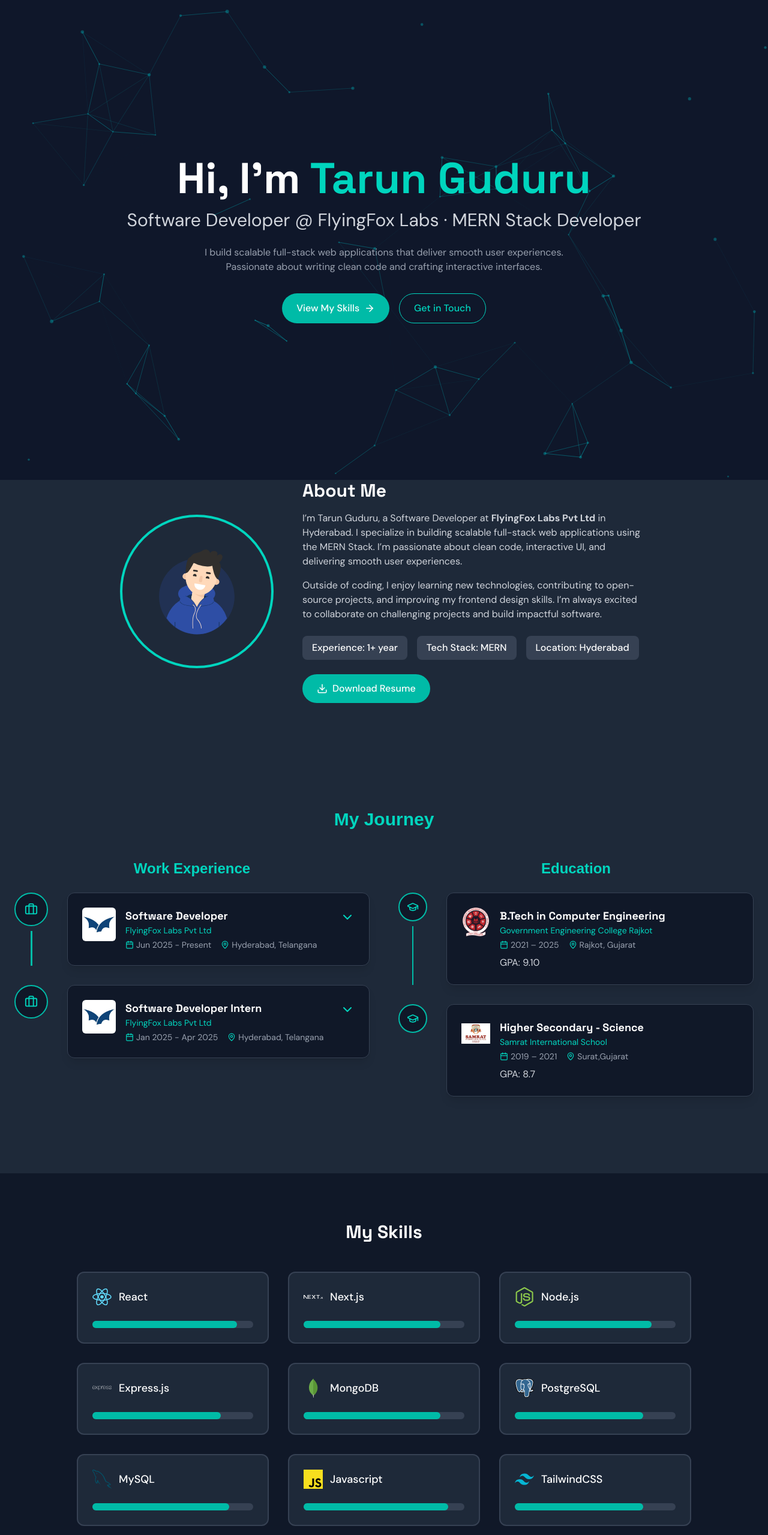
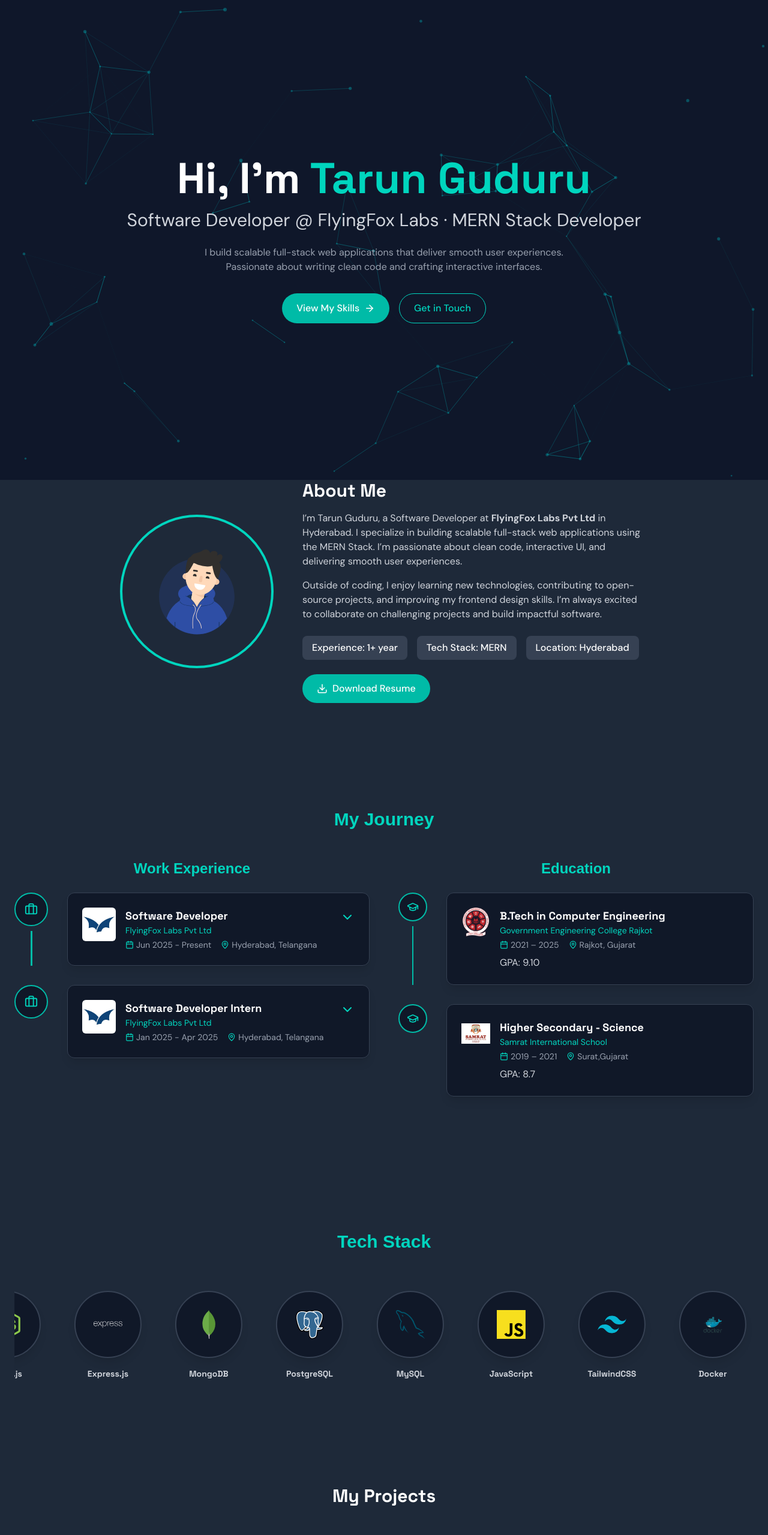
Before and after one commit to tarunguduru2811/portfolio-tarun, a Next.js app: page / in a window 1280 px wide. Shown: the top 2559 px of the page at 60% size. Built offline with nearby package versions, Linux system fonts and the light colour scheme.

Commit message:
Updated Skills Section

```diff
--- a/app/components/Projects.tsx
+++ b/app/components/Projects.tsx
@@ -95,7 +95,7 @@
                   className="bg-gray-900 rounded-xl overflow-hidden shadow-lg cursor-pointer border-2 border-gray-700"
                   initial={{opacity:0,y:20}}
                   whileInView={{opacity:1,y:0}}
-                  whileHover={{scale:1.05,rotate:1}}
+                  whileHover={{scale:1.05,boxShadow: "0 0 20px rgba(20, 184, 166, 0.3)"}}
                   transition={{delay:index*0.1,duration:0.6}}
                   onClick={()=>setSelectedProject(index)}
                   >
--- a/app/components/Skills.tsx
+++ b/app/components/Skills.tsx
@@ -1,26 +1,30 @@
 "use client";
 
 import { motion } from "framer-motion";
-import { Code, Database, Server, Monitor } from "lucide-react";
+import Image from "next/image";
 import Particles from "react-tsparticles";
 import type { Engine } from "tsparticles-engine";
 import { loadSlim } from "tsparticles-slim";
 
-// Skills Data
-const skills = [
-    {name:"React",icon:"/react.svg",level:90},
-    {name:"Next.js",icon:"/nextjs.svg",level:85},
-    {name:"Node.js",icon:"/nodejs.svg",level:85},
-    {name:"Express.js",icon:"/expressjs.svg",level:80},
-    {name:"MongoDB",icon:"/mongodb.svg",level:85},
-    {name:"PostgreSQL",icon:"/postgress.svg",level:80},
-    {name:"MySQL",icon:"/mysql.svg",level:85},
-    {name:"Javascript",icon:"/javascript.svg",level:90},
-    {name:"TailwindCSS",icon:"/tailwindcss.svg",level:80},
-    {name:"Docker",icon:"/docker.png",level:80},
-    {name:"Python",icon:"/python.png",level:80}
-]
-// Particles Component
+interface Skill {
+  name: string;
+  icon: string;
+}
+
+const skills: Skill[] = [
+  { name: "React", icon: "/react.svg" },
+  { name: "Next.js", icon: "/nextjs.svg" },
+  { name: "Node.js", icon: "/nodejs.svg" },
+  { name: "Express.js", icon: "/expressjs.svg" },
+  { name: "MongoDB", icon: "/mongodb.svg" },
+  { name: "PostgreSQL", icon: "/postgress.svg" },
+  { name: "MySQL", icon: "/mysql.svg" },
+  { name: "JavaScript", icon: "/javascript.svg" },
+  { name: "TailwindCSS", icon: "/tailwindcss.svg" },
+  { name: "Docker", icon: "/docker.png" },
+  { name: "Python", icon: "/python.png" },
+];
+
 function ParticlesBackground() {
   const particlesInit = async (engine: Engine) => {
     await loadSlim(engine);
@@ -31,19 +35,24 @@
       id="tsparticles-skills"
       init={particlesInit}
       options={{
-        background: { color: { value: "#0f172a" } },
+        background: { color: { value: "#1f2937" } }, // same as experience
         fpsLimit: 60,
         interactivity: {
-          events: { onHover: { enable: true, mode: "repulse" }, resize: true },
-          modes: { repulse: { distance: 100, duration: 0.4 } },
+          events: { onHover: { enable: true, mode: "grab" }, resize: true },
+          modes: { grab: { distance: 140, links: { opacity: 0.5 } } },
         },
         particles: {
-          color: { value: "#00ADB5" },
-          links: { enable: true, color: "#00ADB5", distance: 150, opacity: 0.4, width: 1 },
-          move: { enable: true, speed: 1.2, outModes: { default: "bounce" } },
-          number: { value: 60, density: { enable: true, area: 900 } },
+          color: { value: "#14b8a6" },
+          links: {
+            enable: true,
+            color: "#14b8a6",
+            distance: 150,
+            opacity: 0.3,
+            width: 1,
+          },
+          move: { enable: true, speed: 1 },
+          number: { value: 60 },
           opacity: { value: 0.4 },
-          shape: { type: "circle" },
           size: { value: { min: 1, max: 3 } },
         },
         detectRetina: true,
@@ -53,45 +62,71 @@
   );
 }
 
-export default function Skills(){
+export default function Skills() {
   return (
-        <section className="relative bg-gray-900 text-white overflow-hidden min-h-screen" id="skills">
-            <ParticlesBackground/>
+    <section
+      id="skills"
+      className="relative bg-gray-800 text-white py-24 overflow-hidden"
+    >
+      <ParticlesBackground />
 
-            {/* Skills Content */}
-            <div className="relative z-10 py-20 px-6 text-center">
-                <motion.h2 className="text-3xl font-heading font-bold mb-12">
-                    My Skills
+      <div className="relative z-10 max-w-7xl mx-auto px-6">
+        <motion.h2
+          initial={{ opacity: 0, y: 30 }}
+          whileInView={{ opacity: 1, y: 0 }}
+          transition={{ duration: 0.6 }}
+          className="text-3xl font-bold text-teal-400 text-center mb-16"
+        >
+          Tech Stack
         </motion.h2>
 
-                <div className="grid grid-cols-1 md:grid-cols-2 lg:grid-cols-3 gap-8 max-w-5xl mx-auto">
-                    {
-                        skills.map((skill,index)=>(
-                            <motion.div key={index}
-                            className="bg-gray-800 p-6 rounded-xl flex flex-col items-start gap-4 hover:scale-105 transition cursor-pointer  border-2 border-gray-700"
-                            initial={{opacity:0,y:20}}
-                            whileInView={{opacity:1,y:0}}
-                            transition={{delay:index*0.1,duration:0.6}}
+        <div className="relative overflow-hidden px-14">
+          <motion.div
+            className="flex gap-14 w-max"
+            animate={{ x: ["0%", "-50%"] }}
+            transition={{
+              repeat: Infinity,
+              duration: 25,
+              ease: "linear",
+            }}
           >
-                                <div className="flex items-center gap-3 w-full">
-                                    <img src={skill.icon} alt={skill.name} className="w-8 h-8" />
-                                    <div className="font-body font-medium text-lg">{skill.name}</div>
+            {[...skills, ...skills].map((skill, index) => (
+              <div key={index} className="flex flex-col items-center group">
+
+                {/* Full Circle */}
+                <div
+                  className="
+                  w-28 h-28
+                  rounded-full
+                  bg-gray-900
+                  border-2 border-gray-700
+                  flex items-center justify-center
+                  shadow-lg
+                  transition-all duration-300
+                  group-hover:border-teal-400
+                  group-hover:shadow-teal-400/30
+                  group-hover:scale-100
+                  "
+                >
+                  <div className="relative w-12 h-12">
+                    <Image
+                      src={skill.icon}
+                      alt={skill.name}
+                      fill
+                      className="object-contain"
+                    />
+                  </div>
                 </div>
 
-                                <div className="w-full bg-gray-700 h-3 rounded-full mt-2">
-                                    <motion.div
-                                    className="bg-teal-500 h-3 rounded-full"
-                                    initial={{width:0}}
-                                    whileInView={{width:`${skill.level}%`}}
-                                    transition={{duration:1}}
-                                    />
+                {/* Skill Name */}
+                <p className="mt-4 font-heading font-semibold text-sm text-gray-300 group-hover:text-teal-400 transition">
+                  {skill.name}
+                </p>
               </div>
+            ))}
           </motion.div>
-                        ))
-                    }
-
         </div>
       </div>
     </section>
-    )
+  );
 }
```
Lines whose indentation alone changed are shown as unchanged.
